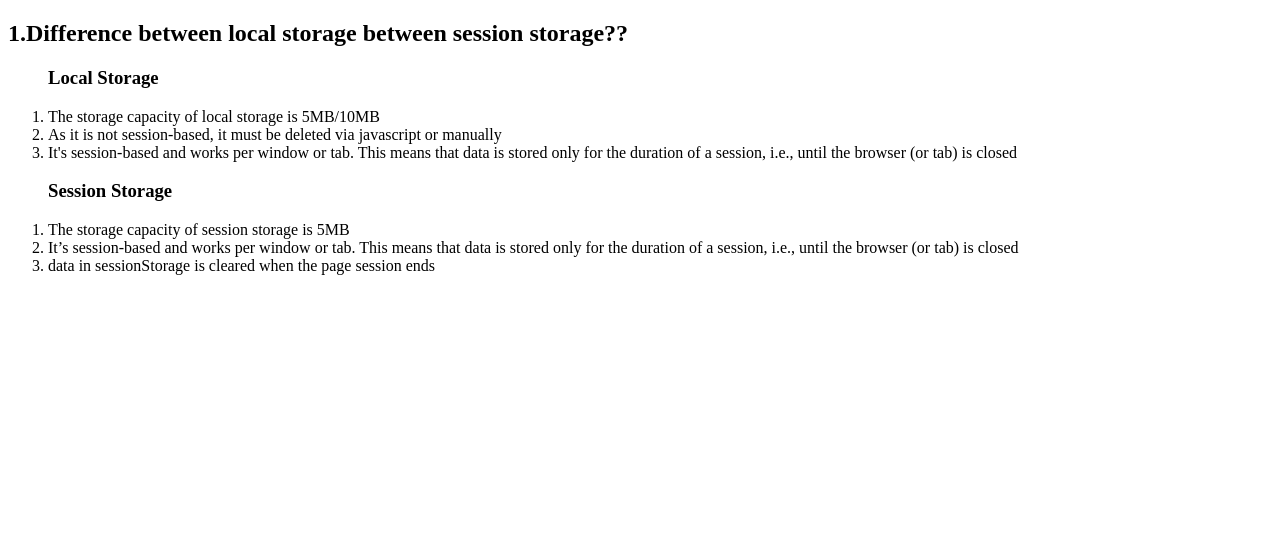
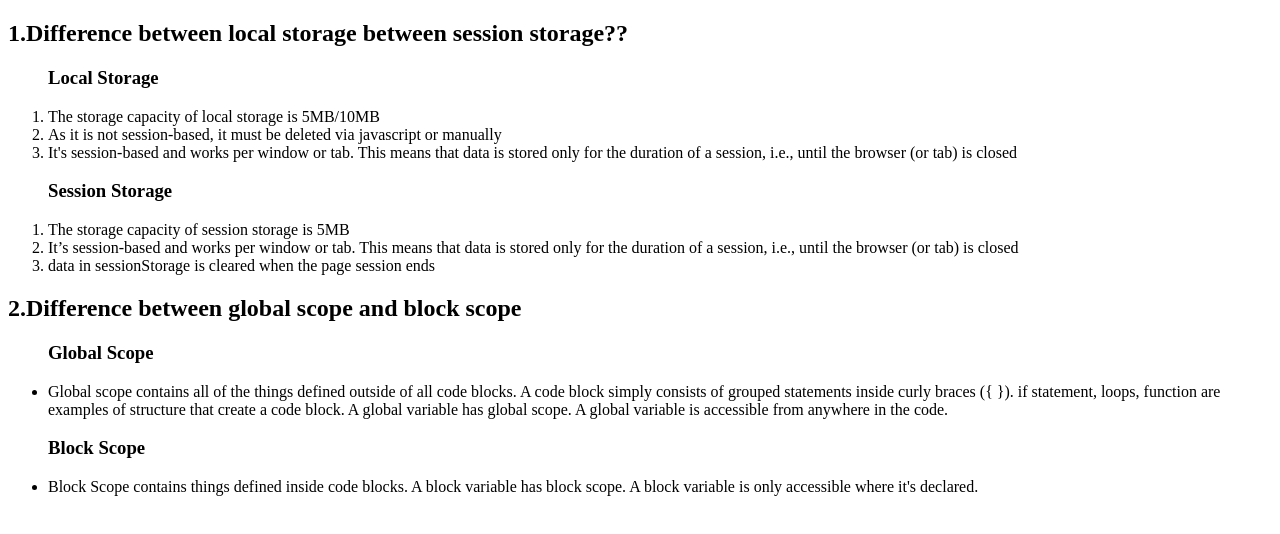
Before and after one commit to tasmim20/b6-type-monster-debug-assignment, a plain HTML site: page blog.html in a window 1280 px wide. Drawn offline with Linux system fonts and the light colour scheme.

Commit message:
2nd question answer

```diff
--- a/blog.html
+++ b/blog.html
@@ -24,5 +24,16 @@
     </ol>
 
     </section>
+    <section>
+        <h2>2.Difference between global scope and block scope</h2>
+        <ul>
+            <h3>Global Scope</h3>
+          <li> Global scope contains all of the things defined outside of all code blocks. A code block simply consists of grouped statements inside curly braces ({ }). if statement, loops, function are examples of structure that create a code block. A global variable has global scope. A global variable is accessible from anywhere in the code.</li>
+        </ul>
+        <ul>
+            <h3>Block Scope</h3>
+            <li>Block Scope contains things defined inside code blocks. A block variable has block scope. A block variable is only accessible where it's declared.</li>
+        </ul>
+    </section>
 </body>
 </html>
```
